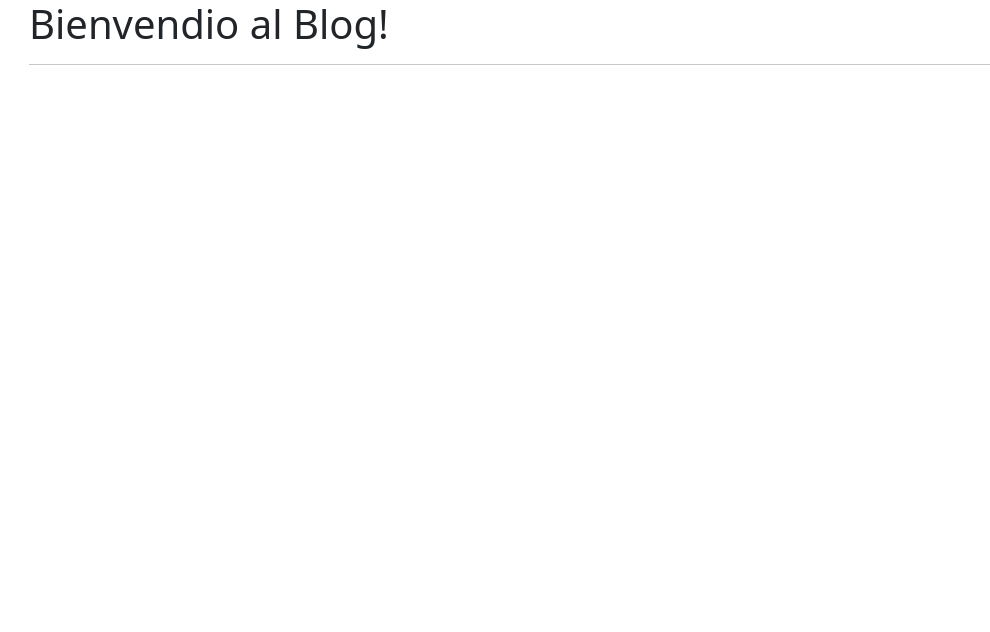
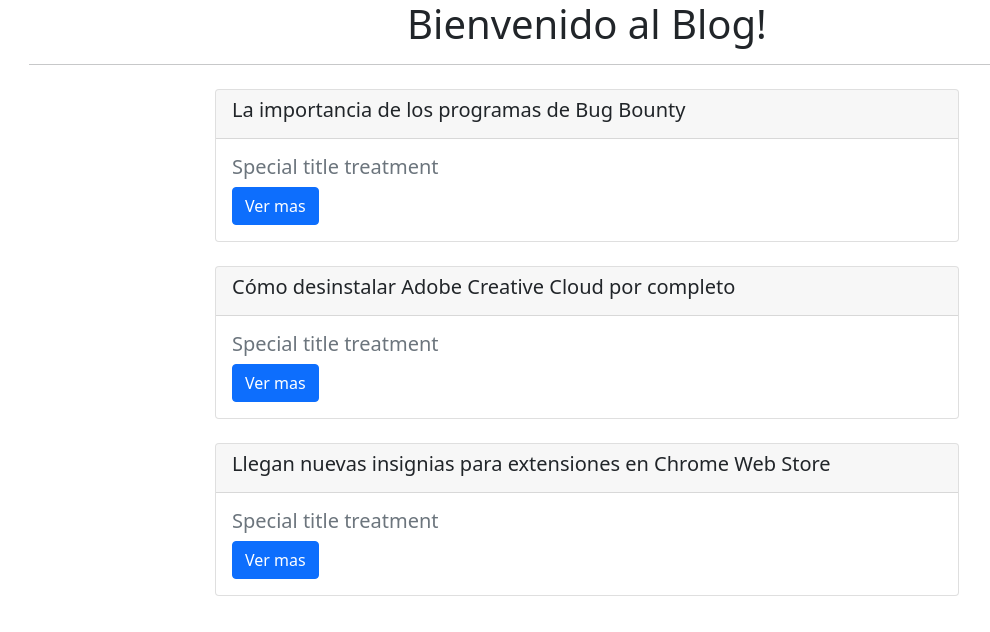
Before and after one commit to rdanielpolich/blog-comision29i, a React (Vite) app: page / in a window 1280 px wide. Shown: the top 632 px of the page, without its empty margins (53-1043 px from the left). Built offline with nearby package versions, Linux system fonts and the light colour scheme.

Commit message:
Homescreen

```diff
--- a/src/components/Post.jsx
+++ b/src/components/Post.jsx
@@ -0,0 +1,20 @@
+import React from 'react'
+
+
+const Post = (props) => {
+    const {id,title,date}=props.post
+  return (
+    <div className="card mt-4">
+  <div className="card-header">
+    <h5>{title}</h5>
+  </div>
+  <div className="card-body">
+    <h5 className="card-title text-secondary">Special title treatment</h5>
+    {/* <p className="card-text">With supporting text below as a natural lead-in to additional content.</p> */}
+    <a href="#" className="btn btn-primary">Ver mas</a>
+  </div>
+</div>
+  )
+}
+
+export default Post
--- /dev/null
+++ b/src/data/posts.js
@@ -0,0 +1,17 @@
+export const posts = [
+    {
+      id: 1,
+      title: "La importancia de los programas de Bug Bounty",
+      date: new Date(),
+    },
+    {
+      id: 2,
+      title: "Cómo desinstalar Adobe Creative Cloud por completo",
+      date: new Date(),
+    },
+    {
+      id: 3,
+      title: "Llegan nuevas insignias para extensiones en Chrome Web Store",
+      date: new Date(),
+    }
+  ];
--- a/src/pages/HomeScreen.jsx
+++ b/src/pages/HomeScreen.jsx
@@ -1,12 +1,22 @@
 import React from "react";
 
+import {posts} from "../data/posts.js"
+import Post from "../components/Post";
+
 const HomeScreen = () => {
+  console.log(posts)
   return (
     <div className="container">
       <div className="row">
         <div className="col">
-          <h1>Bienvendio al Blog!</h1>
+          <h1 className="text-center">Bienvenido al Blog!</h1>
           <hr />
+          <div className="col-12 col-md-8 offset-md-2">
+
+           {posts.map(post=>(
+            <Post key={post.id} post={post} />
+           ))}
+          </div>
 
         </div>
       </div>
```
